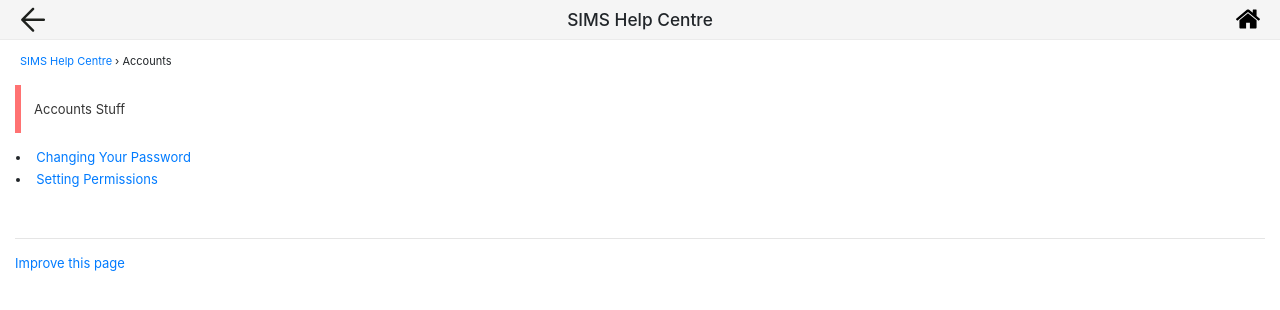
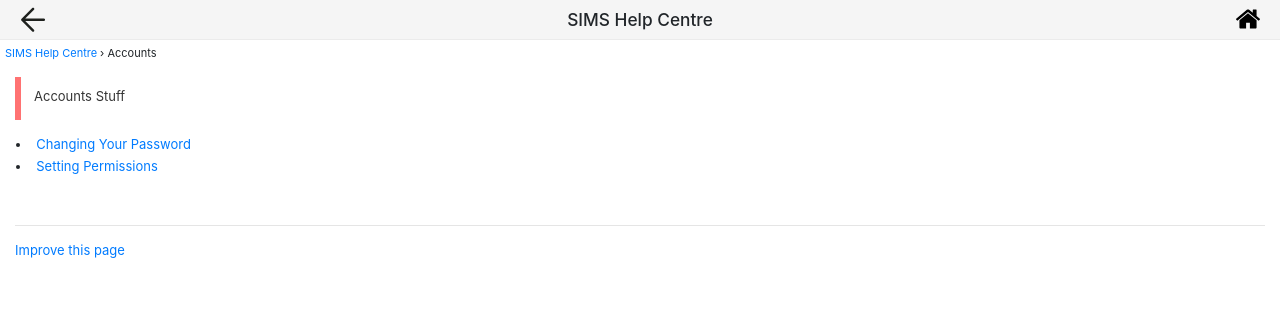
Before and after one commit to TrautsNottus/trautsnottus.github.io, a Jekyll site: the page built from _docs/accounts/index.md, in a window 1280 px wide. Shown: the top 310 px of the page. Built offline with Jekyll 4.4.1, drawn with Linux system fonts in a browser that asks for light colours; nearby versions of some CDN libraries.

Commit message:
layout tweaks

```diff
--- a/_layouts/default.html
+++ b/_layouts/default.html
@@ -9,35 +9,40 @@
   <meta name="viewport" content="width=device-width, initial-scale=1, shrink-to-fit=no">
 
   <!-- Bootstrap CSS -->
- <link rel="stylesheet" href="https://cdnjs.cloudflare.com/ajax/libs/twitter-bootstrap/4.0.0/css/bootstrap.min.css" integrity="sha256-LA89z+k9fjgMKQ/kq4OO2Mrf8VltYml/VES+Rg0fh20=" crossorigin="anonymous" />
- <link href="{{ "/css/main.css" | prepend: site.baseurl }}?{{site.time | date: '%s%N'}}" rel="stylesheet">
+  <link rel="stylesheet" href="https://cdnjs.cloudflare.com/ajax/libs/twitter-bootstrap/4.0.0/css/bootstrap.min.css"
+    integrity="sha256-LA89z+k9fjgMKQ/kq4OO2Mrf8VltYml/VES+Rg0fh20=" crossorigin="anonymous" />
+  <link href="{{ "/css/main.css" | prepend: site.baseurl }}?{{site.time | date: '%s%N'}}" rel="stylesheet">
   <!-- Optional JavaScript -->
   <!-- jQuery first, then Popper.js, then Bootstrap JS -->
-  <script src="https://cdnjs.cloudflare.com/ajax/libs/jquery/3.2.1/jquery.slim.min.js" integrity="sha256-k2WSCIexGzOj3Euiig+TlR8gA0EmPjuc79OEeY5L45g=" crossorigin="anonymous"></script>
+  <script src="https://cdnjs.cloudflare.com/ajax/libs/jquery/3.2.1/jquery.slim.min.js" integrity="sha256-k2WSCIexGzOj3Euiig+TlR8gA0EmPjuc79OEeY5L45g="
+    crossorigin="anonymous"></script>
   <script src="https://cdnjs.cloudflare.com/ajax/libs/popper.js/1.12.9/umd/popper.min.js" integrity="sha384-ApNbgh9B+Y1QKtv3Rn7W3mgPxhU9K/ScQsAP7hUibX39j7fakFPskvXusvfa0b4Q"
     crossorigin="anonymous"></script>
-  <script src="https://cdnjs.cloudflare.com/ajax/libs/twitter-bootstrap/4.0.0/js/bootstrap.js" integrity="sha256-cVd/tGoi+gMVBrq5xd20ZA447xChtJWaESiLQc5LB1c=" crossorigin="anonymous"></script>
+  <script src="https://cdnjs.cloudflare.com/ajax/libs/twitter-bootstrap/4.0.0/js/bootstrap.js" integrity="sha256-cVd/tGoi+gMVBrq5xd20ZA447xChtJWaESiLQc5LB1c="
+    crossorigin="anonymous"></script>
 
 </head>
 
 <body id="body">
-<div class="nav-bar">
-  <button class="previous-icon back" onclick="history.back(-1)"></button>
-  <h1 class="nav-bar-header" >SIMS Help Centre</h1>
-  <button class="previous-icon home" onclick="location.href=' {{site.url}}/docs/';"></button>
-
-
+  <nav id="help-nav">
+    <div class="nav-bar">
+      <button class="previous-icon back" onclick="history.back(-1)"></button>
+      <h1 class="nav-bar-header">SIMS Help Centre</h1>
+      <button class="previous-icon home" onclick="location.href='{{site.url}}/docs/'"></button>
+    </div>
+    {% include breadcrumbs.html %}
+  </nav>
+<div id="help-body">
+  <div class="container-fluid" style="margin-top: 5.5em">
+    {{ content }}
+  </div>
 </div>
 
 
 
-
-  <div class="container-fluid" style="margin-top: .75rem">
-    {{ content }}
-  </div>
   <script>
     if (window.parent) {
-     window.parent.postMessage({type: 'help', location:window.location.href}, '*');
+      window.parent.postMessage({ type: 'help', location: window.location.href }, '*');
     }
   </script>
 </body>
--- a/_layouts/docs.html
+++ b/_layouts/docs.html
@@ -2,7 +2,6 @@
 layout: default
 ---
 
-{% include breadcrumbs.html %}
 
 <section class="docs">
   <article>
--- a/css/main.css
+++ b/css/main.css
@@ -73,10 +73,12 @@
 }
 
 .breadcrumbs {
+  width: 100%;
+  background-color: #ffffff;
   list-style: none;
   padding: 0;
   font-size: 11px;
-  margin-bottom: 13px;
+  line-height: 26px;
 }
 
 .crumb {
@@ -192,6 +194,7 @@
   flex: 1 1 auto;
   font-size: 1.33em;
   text-align: center;
+
 }
 
 .previous-icon {
@@ -214,3 +217,21 @@
 .home {
   background-image: url(images/svg/home.svg);
 }
+
+
+#help-nav
+{
+  background-color: #ffffff;
+position: fixed;
+  width: 100%;
+  top:0;
+  z-index: 1070;
+}
+
+#help-body
+{
+  flex: 1 1 auto;
+  overflow-x: auto;
+  overflow-y: hidden;
+
+}
```
